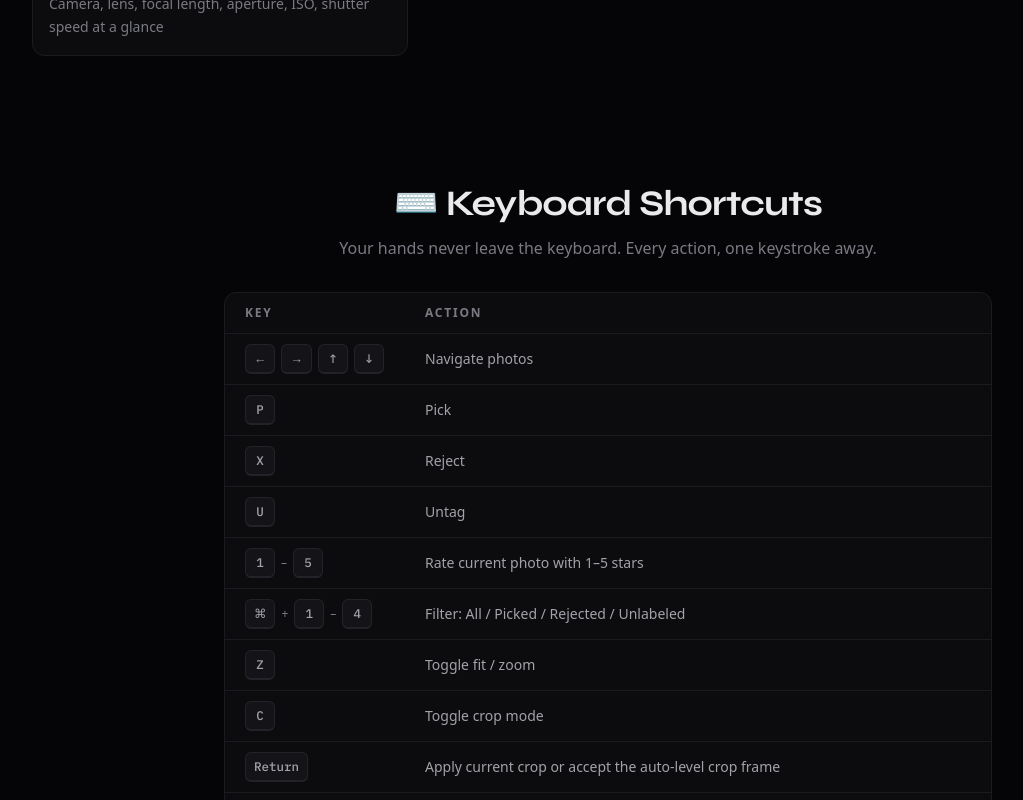
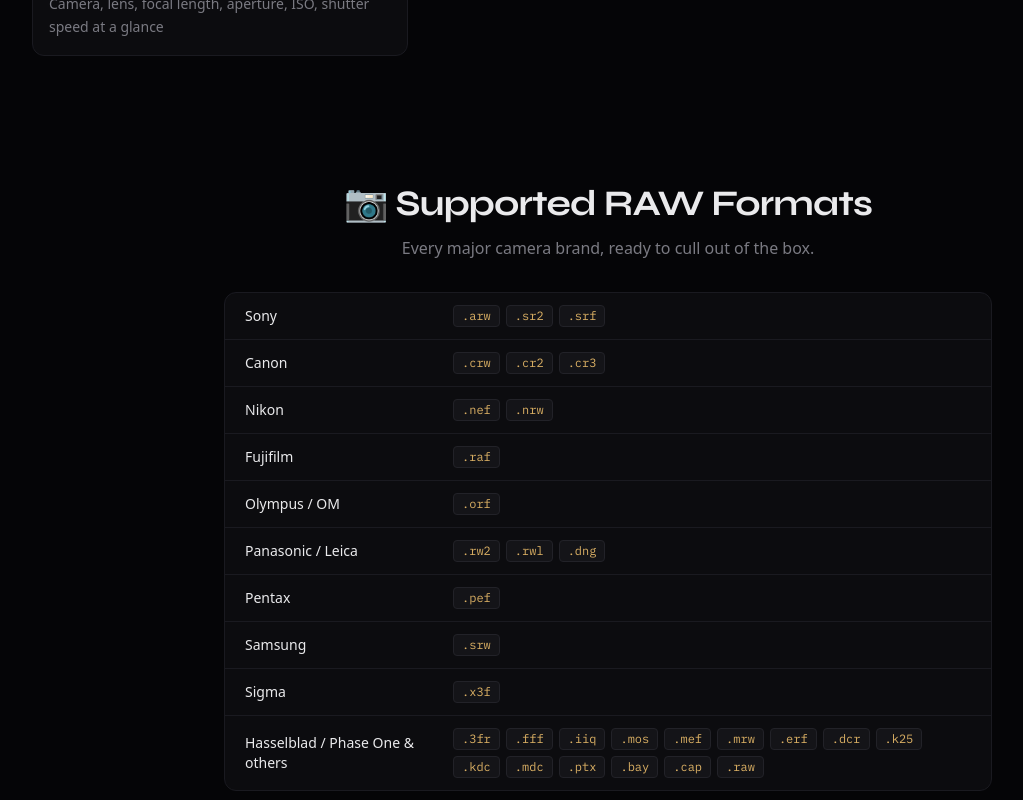
Before and after one commit to chengjie8/QuickCullSite, a Next.js app: page / in a window 1280 px wide. Shown: the part 1760-2560 px from the top of the page, without its empty margins (32-1055 px from the left). Built offline with nearby package versions, Linux system fonts and the light colour scheme.

Commit message:
added supported camera

```diff
--- a/src/app/page.tsx
+++ b/src/app/page.tsx
@@ -78,6 +78,26 @@
     title: "Full EXIF",
     description:
       "Camera, lens, focal length, aperture, ISO, shutter speed at a glance",
+  },
+];
+
+const supportedFormats: { brand: string; extensions: string[] }[] = [
+  { brand: "Sony", extensions: ["ARW", "SR2", "SRF"] },
+  { brand: "Canon", extensions: ["CRW", "CR2", "CR3"] },
+  { brand: "Nikon", extensions: ["NEF", "NRW"] },
+  { brand: "Fujifilm", extensions: ["RAF"] },
+  { brand: "Olympus / OM", extensions: ["ORF"] },
+  { brand: "Panasonic / Leica", extensions: ["RW2", "RWL", "DNG"] },
+  { brand: "Pentax", extensions: ["PEF"] },
+  { brand: "Samsung", extensions: ["SRW"] },
+  { brand: "Sigma", extensions: ["X3F"] },
+  {
+    brand: "Hasselblad / Phase One & others",
+    extensions: [
+      "3FR", "FFF", "IIQ", "MOS", "MEF", "MRW",
+      "ERF", "DCR", "K25", "KDC", "MDC", "PTX",
+      "BAY", "CAP", "RAW",
+    ],
   },
 ];
 
@@ -327,6 +347,68 @@
         </div>
       </section>
 
+      {/* ─── Supported RAW Formats ─── */}
+      <section className="px-6 py-12 md:py-16">
+        <div className="mx-auto max-w-3xl">
+          <div className="mb-8 text-center">
+            <h2 className="scroll-reveal font-[family-name:var(--font-syne)] text-3xl font-bold tracking-tight sm:text-4xl">
+              📷 Supported RAW Formats
+            </h2>
+            <p
+              className="scroll-reveal mt-3 text-base"
+              data-delay="100"
+              style={{ color: "var(--text-muted)" }}
+            >
+              Every major camera brand, ready to cull out of the box.
+            </p>
+          </div>
+
+          <div
+            className="scroll-reveal-scale overflow-hidden rounded-xl"
+            data-delay="80"
+            style={{
+              background: "var(--surface)",
+              border: "1px solid var(--border-subtle)",
+            }}
+          >
+            {supportedFormats.map((format, i) => (
+              <div
+                key={format.brand}
+                className="shortcut-row grid grid-cols-[140px_1fr] items-center gap-2 px-5 py-3 sm:grid-cols-[200px_1fr]"
+                style={{
+                  borderBottom:
+                    i < supportedFormats.length - 1
+                      ? "1px solid var(--border-subtle)"
+                      : "none",
+                }}
+              >
+                <span
+                  className="text-sm font-medium"
+                  style={{ color: "var(--text)" }}
+                >
+                  {format.brand}
+                </span>
+                <div className="flex flex-wrap gap-1.5">
+                  {format.extensions.map((ext) => (
+                    <span
+                      key={ext}
+                      className="rounded px-2 py-0.5 font-[family-name:var(--font-ibm-plex-mono)] text-xs"
+                      style={{
+                        background: "var(--surface-raised)",
+                        color: "var(--accent-light)",
+                        border: "1px solid var(--border)",
+                      }}
+                    >
+                      .{ext.toLowerCase()}
+                    </span>
+                  ))}
+                </div>
+              </div>
+            ))}
+          </div>
+        </div>
+      </section>
+
       {/* ─── Shortcuts Section ─── */}
       <section className="px-6 py-12 md:py-16">
         <div className="mx-auto max-w-3xl">
```
